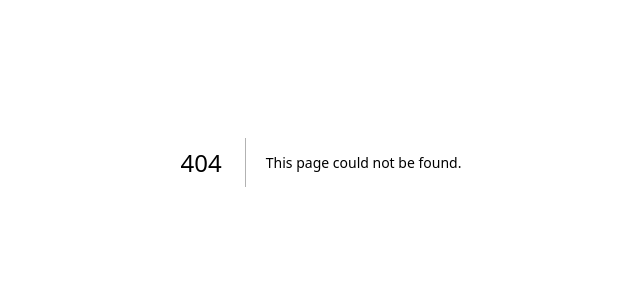
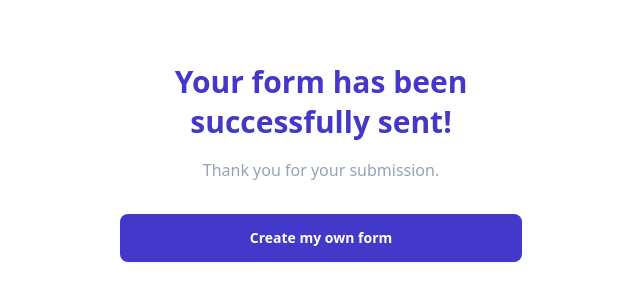
Before and after one commit to nerdbord/nerdbord-project-challenge-lziqkg02, a Next.js app: page /confirmation in a window 1280 px wide. Before the commit this address had no page. Shown: the part 238-538 px from the top of the page, without its empty margins (319-959 px from the left). Built offline with nearby package versions, Linux system fonts and the light colour scheme.

Commit message:
fix: fix

```diff
--- a/src/app/actions.ts
+++ b/src/app/actions.ts
@@ -49,6 +49,26 @@ export async function regenerateFormField(
   });
   return object;
 }
+
+export const sendFormDataToWebhook = async (
+  prevState: any,
+  formData: FormData,
+) => {
+  const webhookUrl = formData.get("webhookUrl") as string;
+
+  if (!webhookUrl) {
+    return {
+      message: "WebhookUrl not found",
+    };
+  }
+
+  const response = await fetch(webhookUrl, {
+    method: "POST",
+    body: formData,
+  });
+
+  redirect("/confirmation");
+};
 
 export const saveAndPublishForm = async (
   prevState: any,
--- /dev/null
+++ b/src/app/confirmation/page.tsx
@@ -0,0 +1,22 @@
+import React from "react";
+import Link from "next/link";
+
+const FormSubmissionConfirmation: React.FC = () => {
+  return (
+    <div className="min-h-screen flex items-center justify-center bg-white text-center">
+      <main className="max-w-[434px] mx-auto px-4">
+        <h1 className="text-3xl font-semibold text-center text-[#4338CA] leading-[40px] font-roboto mb-4">
+          Your form has been successfully sent!
+        </h1>
+        <h2 className="text-center text-[16px] font-roboto leading-[24px] text-[#94A3B8] mb-8">
+          Thank you for your submission.
+        </h2>
+        <Link href="/">
+          <button className="btn btn-primary w-full">Create my own form</button>
+        </Link>
+      </main>
+    </div>
+  );
+};
+
+export default FormSubmissionConfirmation;
--- a/src/components/GeneratedForm.tsx
+++ b/src/components/GeneratedForm.tsx
@@ -5,7 +5,11 @@ import { useRouter } from "next/navigation";
 import { FormFieldSchemaType } from "/src/schema";
 import { FormState } from "@prisma/client";
 import { PublishFormButton } from "/src/components/PublishFormButton";
-import { deleteFormById, saveAndPublishForm } from "/src/app/actions";
+import {
+  deleteFormById,
+  saveAndPublishForm,
+  sendFormDataToWebhook,
+} from "/src/app/actions";
 import { useCopyToClipboard } from "/src/hooks/useCopyToClipboard";
 import { useUnsavedChangesWarning } from "/src/hooks/useUnsavedChangesWarning";
 import { useFormState } from "react-dom";
@@ -63,6 +67,10 @@ export const GeneratedForm: React.FC<Props> = ({
     saveAndPublishForm,
     initialState,
   );
+
+  const [_stat2e, sendForm] = useFormState(sendFormDataToWebhook, {
+    message: "",
+  });
 
   useUnsavedChangesWarning(
     !isFormPublished,
@@ -149,10 +157,10 @@ export const GeneratedForm: React.FC<Props> = ({
     const commonProps = {
       className: "input input-bordered w-full",
       required: field.required,
-      value: formState[field.name] || "",
-      onChange: (e: React.ChangeEvent<HTMLInputElement | HTMLSelectElement>) =>
-        handleChange(field.name, e.target.value),
+      name: field.name,
     };
+
+    console.log("commonProps", commonProps);
 
     const renderField = () => {
       switch (field.type) {
@@ -276,8 +284,9 @@ export const GeneratedForm: React.FC<Props> = ({
         >
           {formTitle}
         </h1>
-        <form action={webhookUrl}>
+        <form action={sendForm}>
           {fields.map((field) => renderInputField(field))}
+          <input type="text" name={"webhookUrl"} hidden value={webhookUrl} />
           {editable && (
             <div className="flex items-center">
               <button type="button" className="btn" onClick={handleAddField}>
@@ -314,6 +323,12 @@ export const GeneratedForm: React.FC<Props> = ({
                     name={"formName"}
                     hidden
                     value={formTitle}
+                  />
+                  <input
+                    type="text"
+                    name={"webhookUrl"}
+                    hidden
+                    value={webhookUrl}
                   />
                   <PublishFormButton formId={formId} />
                 </form>
```
